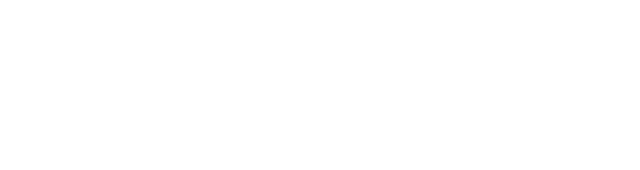
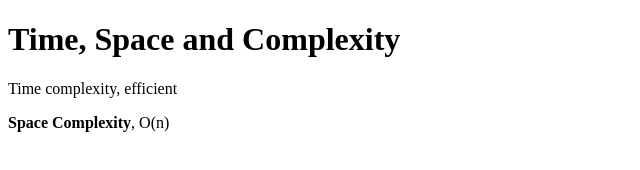
Before and after one commit to acciojob/time-and-space-complexity-Yuvraj01maurya, a website: page main.html in a window 1280 px wide. Shown: the whole page, without its empty margins (0-640 px from the left). Drawn offline with Linux system fonts and the light colour scheme.

Commit message:
created a submission

```diff
--- a/main.html
+++ b/main.html
@@ -8,6 +8,11 @@
 
 <body>
 	<!-- the entire body must be written by student -->
+	<div>
+		<h1>Time, Space and Complexity</h1>
+		<p>Time complexity, efficient</p>
+		<p><b>Space Complexity</b>, O(n)</p>
+	</div>
     <script type="text/javascript" src="./script.js">
 </script>
 
```
